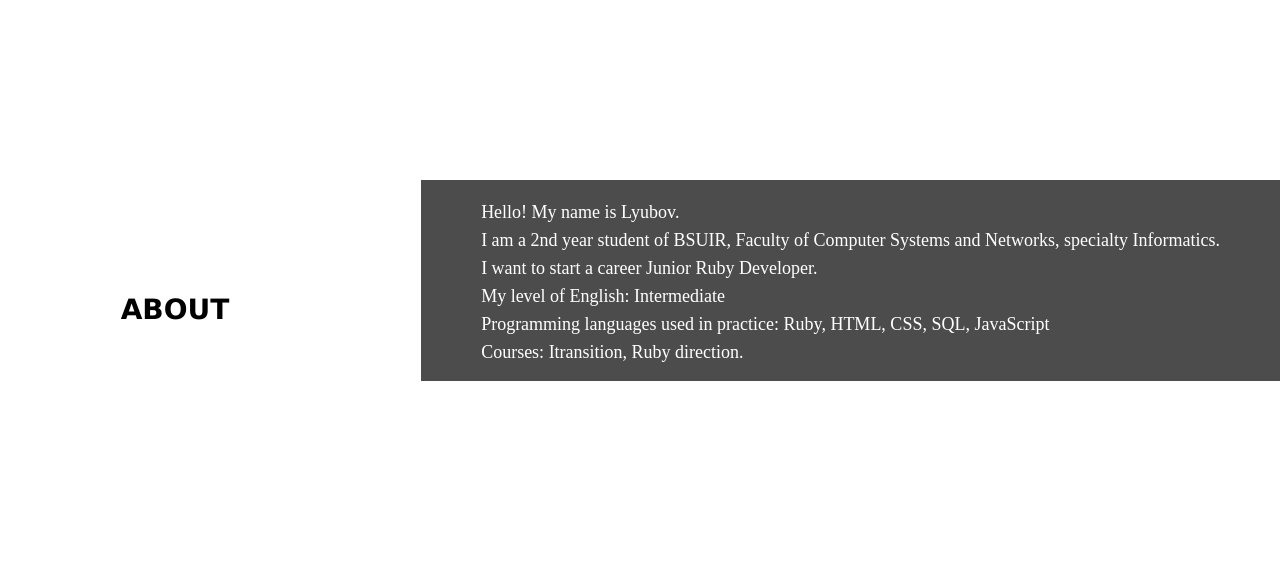
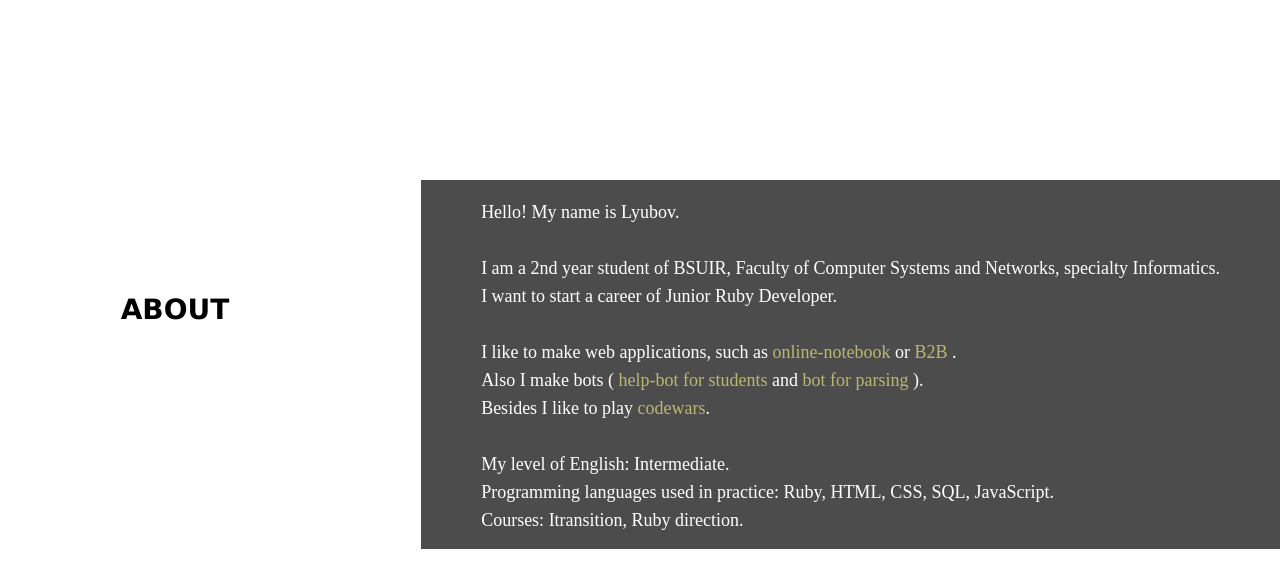
Before and after one commit to LikaLex/resume_website, a plain HTML site: page index.html in a window 1280 px wide. Both pictures are taken after a click on the link "ABOUT". Drawn offline with Linux system fonts and the light colour scheme.

Commit message:
Add hrefs

```diff
--- a/css/master.css
+++ b/css/master.css
@@ -156,6 +156,18 @@ a.active,.nav a:hover{
 
 }
 
+.about a{
+
+    color: darkkhaki;
+    text-decoration: none;
+
+
+}
+
+.about a:hover{
+    color: darkgreen;
+}
+
 .contact{
     position: absolute;
     right: 0;
@@ -190,6 +202,20 @@ a.active,.nav a:hover{
     background-color: rgba(0,0,0,0.7);
     color: white;
 }
+
+
+.contact a{
+
+    color: darkgreen;
+    text-decoration: none;
+
+
+}
+
+.contact a:hover{
+    color: orangered;
+}
+
 
 .inputtext{
     width: 55%;
--- a/index.html
+++ b/index.html
@@ -24,11 +24,16 @@
 
     <div class="about">
         <p>
-            Hello! My name is Lyubov.<br>
+            Hello! My name is Lyubov.<br><br>
             I am a 2nd year student of BSUIR, Faculty of Computer Systems and Networks, specialty Informatics.<br>
-            I want to start a career Junior Ruby Developer.<br>
-            My level of English: Intermediate<br>
-            Programming languages used in practice: Ruby, HTML, CSS, SQL, JavaScript<br>
+            I want to start a career of Junior Ruby Developer.<br><br>
+            I like to make web applications, such as <a href = "https://github.com/LikaLex/notebook" target="_blank"> online-notebook </a>
+            or <a href = "https://github.com/LikaLex/Bonstick2Bitcoin" target="_blank"> B2B </a> .<br>
+            Also I make bots (<a href = "https://github.com/LikaLex/Labs_Time_Bot" target="_blank"> help-bot for students</a>
+             and <a href = "https://github.com/LikaLex/Parsing_Bot" target="_blank"> bot for parsing </a>).<br>
+            Besides I like to play <a href = "https://github.com/LikaLex/codewars" target="_blank"> codewars</a>.<br><br>
+            My level of English: Intermediate.<br>
+            Programming languages used in practice: Ruby, HTML, CSS, SQL, JavaScript.<br>
             Courses: Itransition, Ruby direction.<br>
 
 
@@ -58,7 +63,7 @@
     <div class="contact">
         <div class="contactform">
             <h1>If you want to contact me - you can write a letter to my email<br></h1>
-            <h3>l.onufrijuk@gmail.com</h3>
+            <h3><a href="#">l.onufrijuk@gmail.com</a></h3>
             <h5>See you</h5>
         </div>
     </div>
```
